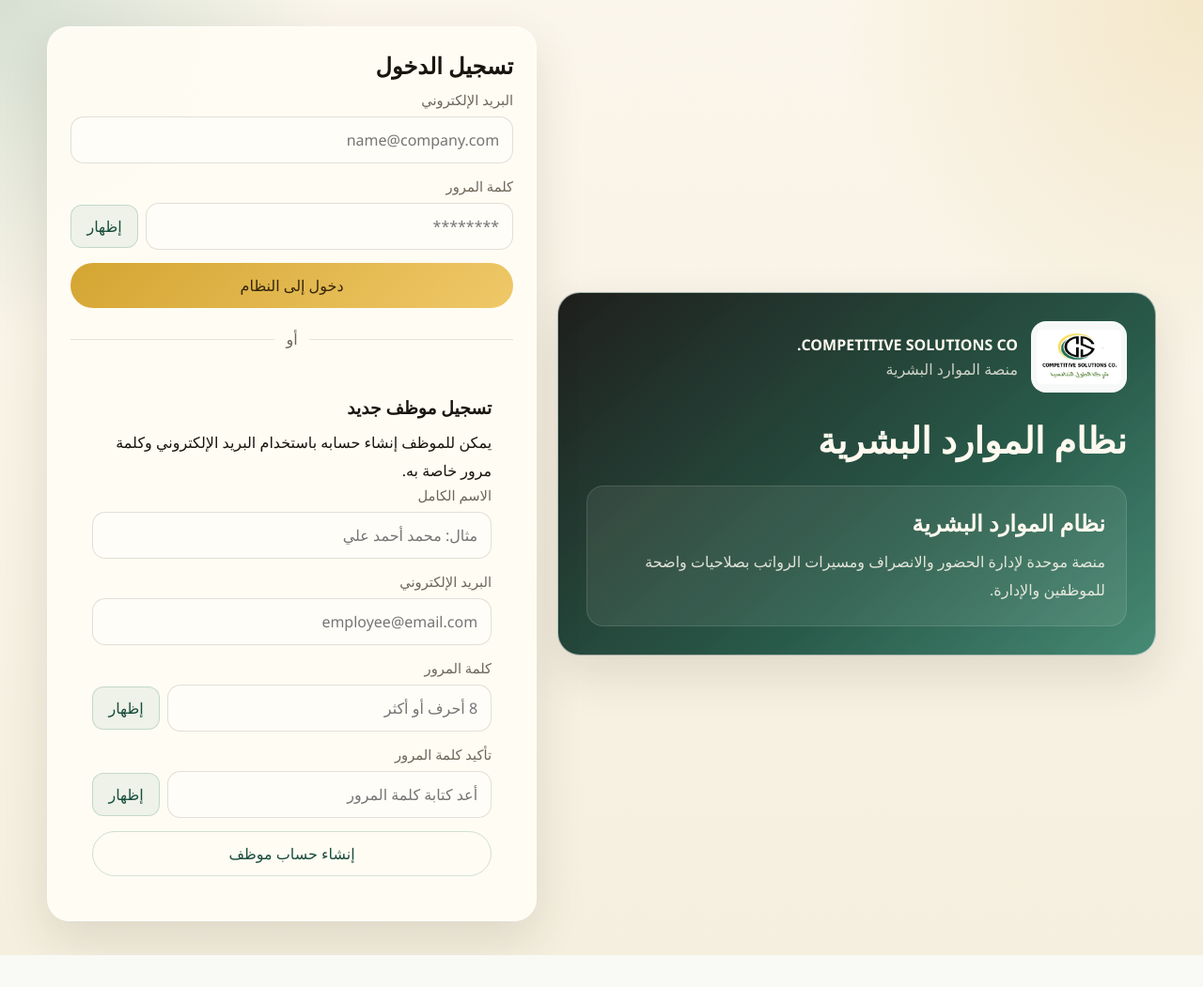
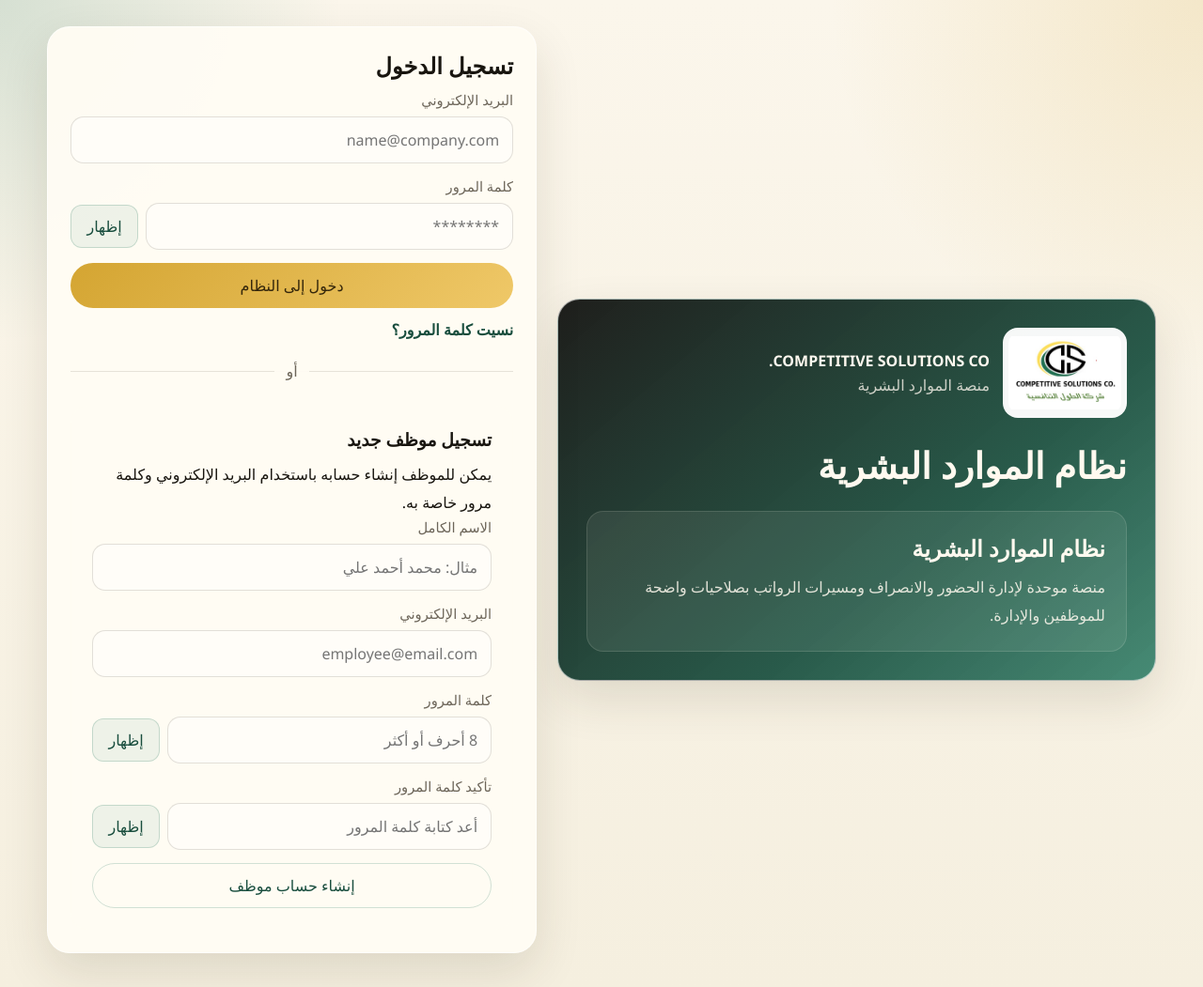
Before and after one commit to saadalim1978/my-repo, a Flask app: page /login in a window 1280 px wide. Shown: the whole page at 94% size. Before the commit the page ends 1017 px from the top, so only its background shows below. Run offline with Flask 3, Linux system fonts and the light colour scheme.

Commit message:
Fix login feedback and add password reset flow

```diff
--- a/dashboard/app.py
+++ b/dashboard/app.py
@@ -129,6 +129,35 @@ def create_app(test_config: dict[str, Any] | None = None) -> Flask:
             ),
         )
         flash(f"تم إنشاء حساب الموظف {full_name} بنجاح. يمكنك الآن تسجيل الدخول مباشرة.", "success")
+        return redirect(url_for("login"))
+
+    @app.post("/reset-password")
+    def reset_password() -> Response:
+        if g.user:
+            return redirect(url_for("dashboard"))
+
+        email = request.form.get("email", "").strip().lower()
+        password = request.form.get("password", "")
+        confirm_password = request.form.get("confirm_password", "")
+
+        if not email or not password or not confirm_password:
+            flash("الرجاء إدخال البريد الإلكتروني وكلمة المرور الجديدة وتأكيدها.", "error")
+            return redirect(url_for("login"))
+
+        if password != confirm_password:
+            flash("تأكيد كلمة المرور الجديدة غير مطابق.", "error")
+            return redirect(url_for("login"))
+
+        user = query_one("SELECT id FROM users WHERE email = ?", (email,))
+        if not user:
+            flash("لا يوجد حساب مرتبط بهذا البريد الإلكتروني.", "error")
+            return redirect(url_for("login"))
+
+        execute_db(
+            "UPDATE users SET password_hash = ? WHERE id = ?",
+            (generate_password_hash(password), user["id"]),
+        )
+        flash("تم تحديث كلمة المرور بنجاح. يمكنك الآن تسجيل الدخول بكلمتك الجديدة.", "success")
         return redirect(url_for("login"))
 
     @app.route("/logout", methods=["POST"])
--- a/dashboard/static/styles.css
+++ b/dashboard/static/styles.css
@@ -101,8 +101,8 @@ button, input, select { font: inherit; }
 }
 
 .brand-lockup img {
-  width: 102px;
-  height: 76px;
+  width: 132px;
+  height: 96px;
   object-fit: contain;
   background: rgba(255, 255, 255, 0.96);
   border-radius: 16px;
@@ -277,6 +277,31 @@ button, input, select { font: inherit; }
   color: var(--green-deep);
   line-height: 1.8;
   font-weight: 600;
+}
+
+.inline-messages {
+  display: grid;
+  gap: 10px;
+  margin-bottom: 16px;
+}
+
+.inline-flash {
+  position: static;
+  width: 100%;
+}
+
+.text-link {
+  margin-top: 12px;
+  padding: 0;
+  background: transparent;
+  border: 0;
+  color: var(--green-deep);
+  cursor: pointer;
+  font-weight: 600;
+}
+
+.hidden-panel {
+  display: none;
 }
 
 .topbar {
--- a/dashboard/templates/base.html
+++ b/dashboard/templates/base.html
@@ -7,17 +7,17 @@
   <link rel="stylesheet" href="{{ url_for('static', filename='styles.css') }}">
 </head>
 <body>
+  {% if request.endpoint != 'login' %}
     {% with messages = get_flashed_messages(with_categories=true) %}
       {% if messages %}
         <div class="flash-stack">
           {% for category, message in messages %}
-          {% if not (request.endpoint == 'login' and category == 'success') %}
             <div class="flash flash-{{ category }}">{{ message }}</div>
-          {% endif %}
           {% endfor %}
         </div>
       {% endif %}
     {% endwith %}
+  {% endif %}
 
   {% block body %}{% endblock %}
 </body>
--- a/dashboard/templates/login.html
+++ b/dashboard/templates/login.html
@@ -18,6 +18,16 @@
   </section>
 
   <section class="login-card">
+    {% with messages = get_flashed_messages(with_categories=true) %}
+      {% if messages %}
+        <div class="inline-messages">
+          {% for category, message in messages %}
+            <div class="flash flash-{{ category }} inline-flash">{{ message }}</div>
+          {% endfor %}
+        </div>
+      {% endif %}
+    {% endwith %}
+
     <h2>تسجيل الدخول</h2>
     <form method="post" class="form-grid single">
       <label class="field">
@@ -33,17 +43,13 @@
       </label>
       <button type="submit" class="btn btn-primary wide">دخول إلى النظام</button>
     </form>
+    <button type="button" class="text-link" data-toggle-panel="reset-password-panel">نسيت كلمة المرور؟</button>
 
     <div class="form-divider"><span>أو</span></div>
 
     <div class="register-box">
       <h3>تسجيل موظف جديد</h3>
       <p>يمكن للموظف إنشاء حسابه باستخدام البريد الإلكتروني وكلمة مرور خاصة به.</p>
-      {% with success_messages = get_flashed_messages(category_filter=['success']) %}
-        {% if success_messages %}
-          <div class="success-box">{{ success_messages[-1] }}</div>
-        {% endif %}
-      {% endwith %}
       <form method="post" action="{{ url_for('register') }}" class="form-grid single">
         <label class="field">
           <span>الاسم الكامل</span>
@@ -70,6 +76,32 @@
         <button type="submit" class="btn btn-outline wide">إنشاء حساب موظف</button>
       </form>
     </div>
+
+    <div class="register-box hidden-panel" id="reset-password-panel">
+      <h3>إعادة تعيين كلمة المرور</h3>
+      <p>أدخل بريدك الإلكتروني ثم عيّن كلمة مرور جديدة للدخول إلى النظام.</p>
+      <form method="post" action="{{ url_for('reset_password') }}" class="form-grid single">
+        <label class="field">
+          <span>البريد الإلكتروني</span>
+          <input type="email" name="email" placeholder="employee@email.com" required>
+        </label>
+        <label class="field password-field">
+          <span>كلمة المرور الجديدة</span>
+          <div class="password-control">
+            <input type="password" name="password" placeholder="أدخل كلمة المرور الجديدة" required data-password-input>
+            <button type="button" class="toggle-password" data-toggle-password>إظهار</button>
+          </div>
+        </label>
+        <label class="field password-field">
+          <span>تأكيد كلمة المرور الجديدة</span>
+          <div class="password-control">
+            <input type="password" name="confirm_password" placeholder="أعد كتابة كلمة المرور الجديدة" required data-password-input>
+            <button type="button" class="toggle-password" data-toggle-password>إظهار</button>
+          </div>
+        </label>
+        <button type="submit" class="btn btn-outline wide">تحديث كلمة المرور</button>
+      </form>
+    </div>
   </section>
 </main>
 <script>
@@ -81,5 +113,13 @@
       button.textContent = showing ? "إظهار" : "إخفاء";
     });
   });
+
+  document.querySelectorAll("[data-toggle-panel]").forEach((button) => {
+    button.addEventListener("click", () => {
+      const panel = document.getElementById(button.dataset.togglePanel);
+      panel.classList.toggle("hidden-panel");
+      button.textContent = panel.classList.contains("hidden-panel") ? "نسيت كلمة المرور؟" : "إخفاء نموذج إعادة التعيين";
+    });
+  });
 </script>
 {% endblock %}
```
Also changed, not shown: dashboard/tests/test_app.py (+28 -0 lines). Lines whose indentation alone changed are shown as unchanged.
